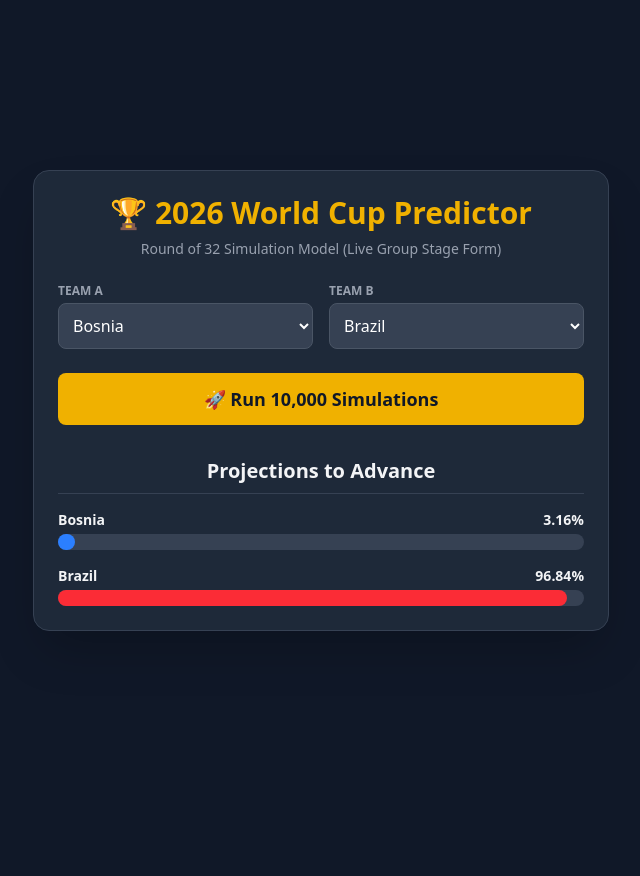
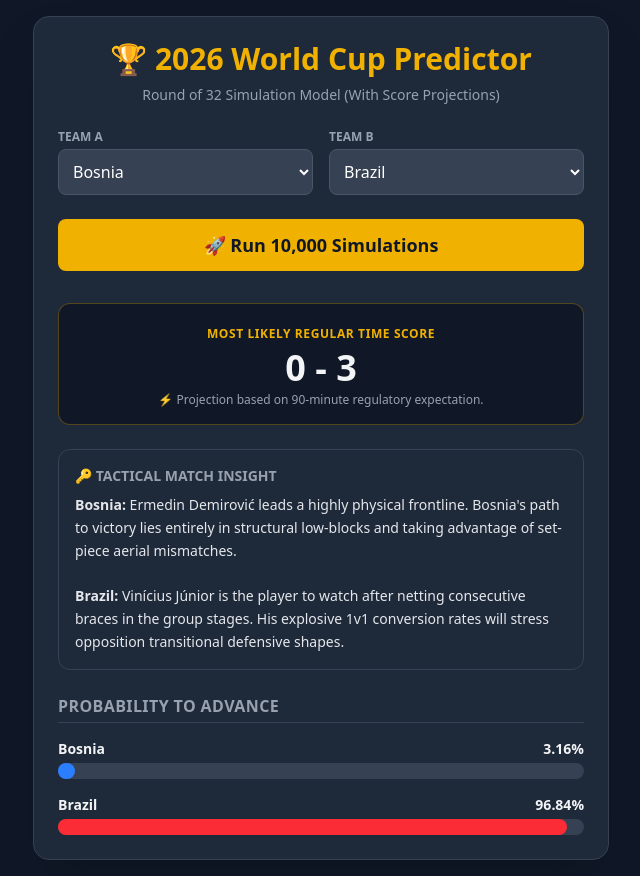
Before and after one commit to vr4class/wc2026-predictor-knockout, a plain HTML site: page index.html in a window 1280 px wide. Both pictures are taken after a click on the button "🚀 Run 10,000 Simulations". Shown: the whole page, without its empty margins (319-959 px from the left). Before the commit the page ends 800 px from the top, so only its background shows below. Drawn offline with nearby package versions, Linux system fonts and the light colour scheme.

Commit message:
Update index.html

```diff
--- a/index.html
+++ b/index.html
@@ -10,7 +10,7 @@
 
     <div class="w-full max-w-xl bg-gray-800 rounded-2xl shadow-2xl p-6 border border-gray-700">
         <h1 class="text-3xl font-extrabold text-center mb-2 text-yellow-500">🏆 2026 World Cup Predictor</h1>
-        <p class="text-sm text-gray-400 text-center mb-6">Round of 32 Simulation Model (Live Group Stage Form)</p>
+        <p class="text-sm text-gray-400 text-center mb-6">Round of 32 Simulation Model (With Score Projections)</p>
 
         <div class="grid grid-cols-2 gap-4 mb-6">
             <div>
@@ -27,8 +27,21 @@
             🚀 Run 10,000 Simulations
         </button>
 
-        <div id="results" class="mt-8 hidden space-y-4">
-            <h3 class="text-xl font-bold text-center border-b border-gray-700 pb-2">Projections to Advance</h3>
+        <div id="results" class="mt-8 hidden space-y-6">
+
+            <div class="bg-gray-900 border border-yellow-500/30 rounded-xl p-4 text-center">
+                <span class="text-xs font-bold uppercase text-yellow-500 tracking-wider">Most Likely Regular Time Score</span>
+                <div class="text-4xl font-black my-1" id="predictedScore">0 - 0</div>
+                <p class="text-xs text-gray-400" id="overtimeNotice"></p>
+            </div>
+
+            <div class="bg-gray-750 border border-gray-700 rounded-xl p-4">
+                <h4 class="text-sm font-bold uppercase text-gray-400 mb-2 flex items-center gap-1">🔑 Tactical Match Insight</h4>
+                <p class="text-sm text-gray-200 leading-relaxed" id="matchInsight">Loading analytics...</p>
+            </div>
+
+            <div class="space-y-4">
+                <h3 class="text-md font-bold uppercase text-gray-400 tracking-wide border-b border-gray-700 pb-1">Probability to Advance</h3>
 
                 <div>
                     <div class="flex justify-between text-sm font-semibold mb-1">
@@ -50,22 +63,48 @@
                     </div>
                 </div>
             </div>
+
+        </div>
     </div>
 
     <script>
-        // 1. Live 2026 World Cup Data Dictionary
+        // 1. Enhanced 2026 Data Dictionary with Player and Tactical Insights
         const teamsData = {
-            'Brazil': { elo: 2110, xgAtt: 2.45, xgDef: 0.55, host: 0.0, depth: 9.5 },
-            'Japan': { elo: 1860, xgAtt: 1.50, xgDef: 1.15, host: 0.0, depth: 6.0 },
-            'USA': { elo: 1940, xgAtt: 1.95, xgDef: 1.05, host: 0.25, depth: 7.5 },
-            'Bosnia': { elo: 1750, xgAtt: 1.15, xgDef: 1.50, host: 0.0, depth: 4.5 },
-            'Netherlands': { elo: 1990, xgAtt: 2.10, xgDef: 0.80, host: 0.0, depth: 8.5 },
-            'Morocco': { elo: 1895, xgAtt: 1.65, xgDef: 1.10, host: 0.0, depth: 7.0 },
-            'South Africa': { elo: 1690, xgAtt: 1.20, xgDef: 1.35, host: 0.0, depth: 3.5 },
-            'Canada': { elo: 1780, xgAtt: 1.40, xgDef: 1.25, host: 0.25, depth: 5.5 }
+            'Brazil': {
+                elo: 2110, xgAtt: 2.45, xgDef: 0.55, host: 0.0, depth: 9.5,
+                insight: "Vinícius Júnior is the player to watch after netting consecutive braces in the group stages. His explosive 1v1 conversion rates will stress opposition transitional defensive shapes."
+            },
+            'Japan': {
+                elo: 1860, xgAtt: 1.50, xgDef: 1.15, host: 0.0, depth: 6.0,
+                insight: "Kaoru Mitoma remains a lethal threat on counter-attacks. Japan's disciplined mid-block relies heavily on his progressive carries to challenge high defensive lines."
+            },
+            'USA': {
+                elo: 1940, xgAtt: 1.95, xgDef: 1.05, host: 0.25, depth: 7.5,
+                insight: "Christian Pulisic is in exceptional form, driving creative progressions. Supported by a significant local host crowd advantage, the USMNT generates overloads down the left flank."
+            },
+            'Bosnia': {
+                elo: 1750, xgAtt: 1.15, xgDef: 1.50, host: 0.0, depth: 4.5,
+                insight: "Ermedin Demirović leads a highly physical frontline. Bosnia's path to victory lies entirely in structural low-blocks and taking advantage of set-piece aerial mismatches."
+            },
+            'Netherlands': {
+                elo: 1990, xgAtt: 2.10, xgDef: 0.80, host: 0.0, depth: 8.5,
+                insight: "Cody Gakpo is the key focal point, executing clinical finishes across three consecutive matches. Their high territorial pressure leaves gaps behind if pressed effectively."
+            },
+            'Morocco': {
+                elo: 1895, xgAtt: 1.65, xgDef: 1.10, host: 0.0, depth: 7.0,
+                insight: "Achraf Hakimi provides rapid, overlapping wide transitions. Morocco controls match dynamics beautifully through compact midfield spacing and elite ball retention."
+            },
+            'South Africa': {
+                elo: 1690, xgAtt: 1.20, xgDef: 1.35, host: 0.0, depth: 3.5,
+                insight: "Teboho Mokoena's deep distribution and long-range accuracy dictate their tempo. They face steep challenges when required to contain deeper squad rotations."
+            },
+            'Canada': {
+                elo: 1780, xgAtt: 1.40, xgDef: 1.25, host: 0.25, depth: 5.5,
+                insight: "Alphonso Davies represents an elite tactical weapon out wide. Canada's regional tactical edge depends on utilizing his pure recovering speed to deny counters."
+            }
         };
 
-        // Populate Dropdowns Dynamically
+        // Populate Dropdowns Automatically
         const selectA = document.getElementById('teamA');
         const selectB = document.getElementById('teamB');
         Object.keys(teamsData).sort().forEach((team, index) => {
@@ -73,15 +112,11 @@
             selectB.options[selectB.options.length] = new Option(team, team, index === 1, index === 1);
         });
 
-        // Knuth's Algorithm for Poisson Distribution Random Variates
+        // Poisson Generator
         function getPoisson(lambda) {
             let L = Math.exp(-lambda);
-            let k = 0;
-            let p = 1.0;
-            do {
-                k++;
-                p *= Math.random();
-            } while (p > L && k < 100);
+            let k = 0, p = 1.0;
+            do { k++; p *= Math.random(); } while (p > L && k < 100);
             return k - 1;
         }
 
@@ -98,20 +133,11 @@
             const statsA = teamsData[teamA];
             const statsB = teamsData[teamB];
 
-            // Base Lambdas
-            let lambdaA = (statsA.xgAtt * statsB.xgDef / 1.2) + statsA.host;
-            let lambdaB = (statsB.xgAtt * statsA.xgDef / 1.2) + statsB.host;
+            let lambdaA = Math.max(0.1, (statsA.xgAtt * statsB.xgDef / 1.2) + statsA.host + (statsA.elo - statsB.elo) * 0.0005);
+            let lambdaB = Math.max(0.1, (statsB.xgAtt * statsA.xgDef / 1.2) + statsB.host - (statsA.elo - statsB.elo) * 0.0005);
 
-            // Elo adjustments
-            let eloDiff = statsA.elo - statsB.elo;
-            lambdaA += eloDiff * 0.0005;
-            lambdaB -= eloDiff * 0.0005;
-
-            lambdaA = Math.max(0.1, lambdaA);
-            lambdaB = Math.max(0.1, lambdaB);
-
-            let winA = 0;
-            let winB = 0;
+            let winA = 0, winB = 0;
+            let scoreLines = {}; // Track regular time scores
             const simulations = 10000;
 
             for (let i = 0; i < simulations; i++) {
@@ -119,12 +145,16 @@
                 let goalsA = getPoisson(lambdaA);
                 let goalsB = getPoisson(lambdaB);
 
+                // Log the exact scoreline
+                let scoreKey = `${goalsA}-${goalsB}`;
+                scoreLines[scoreKey] = (scoreLines[scoreKey] || 0) + 1;
+
                 if (goalsA > goalsB) {
                     winA++;
                 } else if (goalsB > goalsA) {
                     winB++;
                 } else {
-                    // Extra Time (30 mins)
+                    // Extra Time
                     let etGoalsA = getPoisson(lambdaA * 0.3);
                     let etGoalsB = getPoisson(lambdaB * 0.3);
 
@@ -134,23 +164,44 @@
                         winB++;
                     } else {
                         // Penalty Shootout
-                        let psoWeightA = 0.5 + (statsA.depth - statsB.depth) * 0.02;
-                        psoWeightA = Math.min(Math.max(psoWeightA, 0.35), 0.65);
-
-                        if (Math.random() < psoWeightA) {
-                            winA++;
-                        } else {
-                            winB++;
-                        }
+                        let psoWeightA = Math.min(Math.max(0.5 + (statsA.depth - statsB.depth) * 0.02, 0.35), 0.65);
+                        if (Math.random() < psoWeightA) { winA++; } else { winB++; }
                     }
                 }
             }
 
-            // Calculations for UI presentation
+            // 1. Extract the Most Frequent Scoreline
+            let mostFrequentScore = "0-0";
+            let maxCount = 0;
+            for (const [score, count] of Object.entries(scoreLines)) {
+                if (count > maxCount) {
+                    maxCount = count;
+                    mostFrequentScore = score;
+                }
+            }
+            let [predGoalsA, predGoalsB] = mostFrequentScore.split("-");
+
+            // 2. Format UI Displays
             const probA = (winA / simulations) * 100;
             const probB = (winB / simulations) * 100;
 
-            // Show results UI element
+            document.getElementById('predictedScore').innerText = `${predGoalsA} - ${predGoalsB}`;
+
+            // Overtime Notice helper context
+            if (predGoalsA === predGoalsB) {
+                let favoredWinner = probA > probB ? teamA : teamB;
+                document.getElementById('overtimeNotice').innerText = `⚠️ Match projected to go to Extra Time/Penalties. ${favoredWinner} holds the edge to ultimately advance.`;
+            } else {
+                document.getElementById('overtimeNotice').innerText = "⚡ Projection based on 90-minute regulatory expectation.";
+            }
+
+            // 3. Generate Dynamic Match Insight Commentary
+            document.getElementById('matchInsight').innerHTML = `
+                <strong>${teamA}:</strong> ${statsA.insight}<br><br>
+                <strong>${teamB}:</strong> ${statsB.insight}
+            `;
+
+            // 4. Update Probability Bars
             document.getElementById('nameA').innerText = teamA;
             document.getElementById('probA').innerText = probA.toFixed(2) + "%";
             document.getElementById('barA').style.width = probA + "%";
```
Lines whose indentation alone changed are shown as unchanged.
